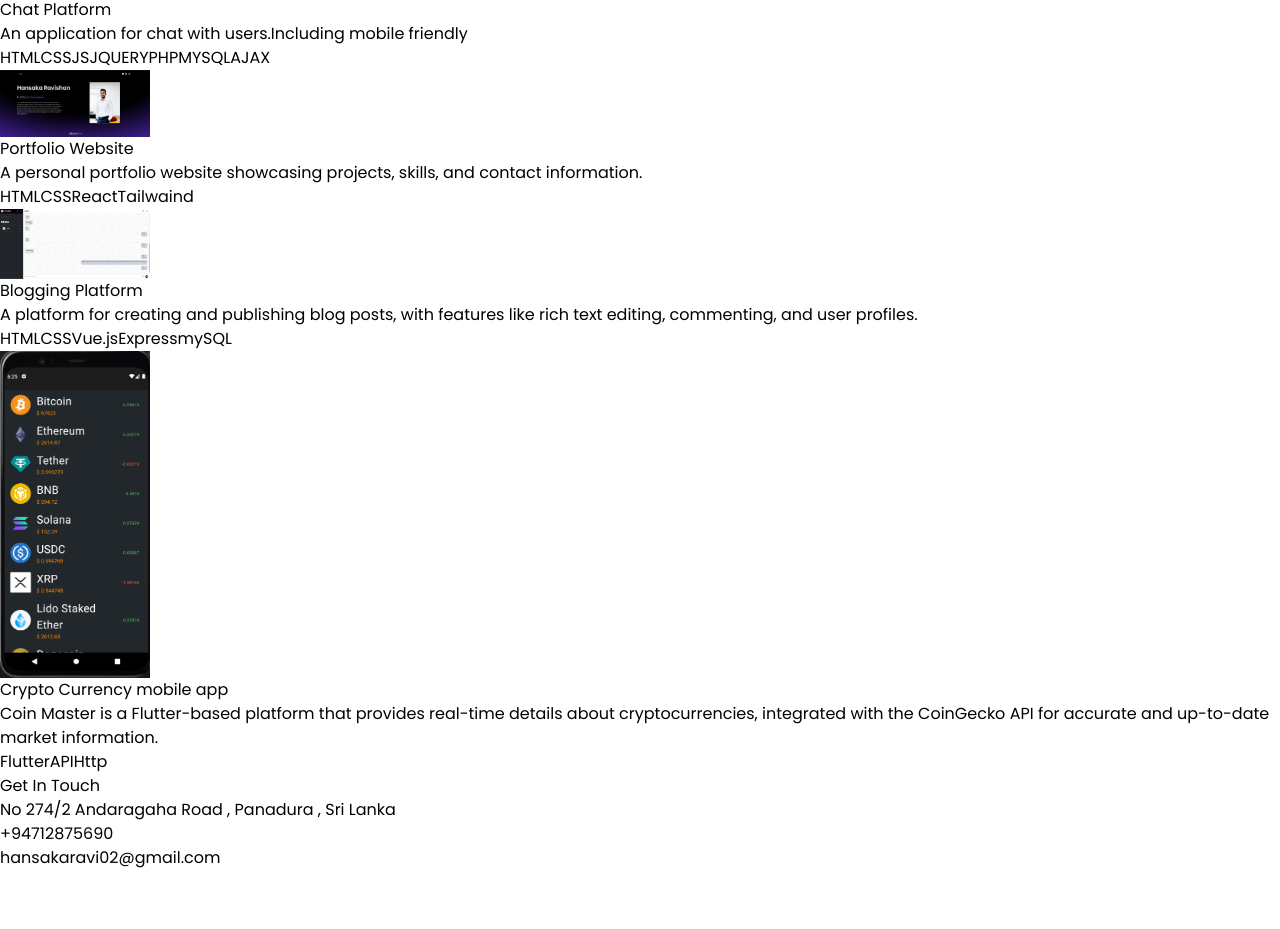
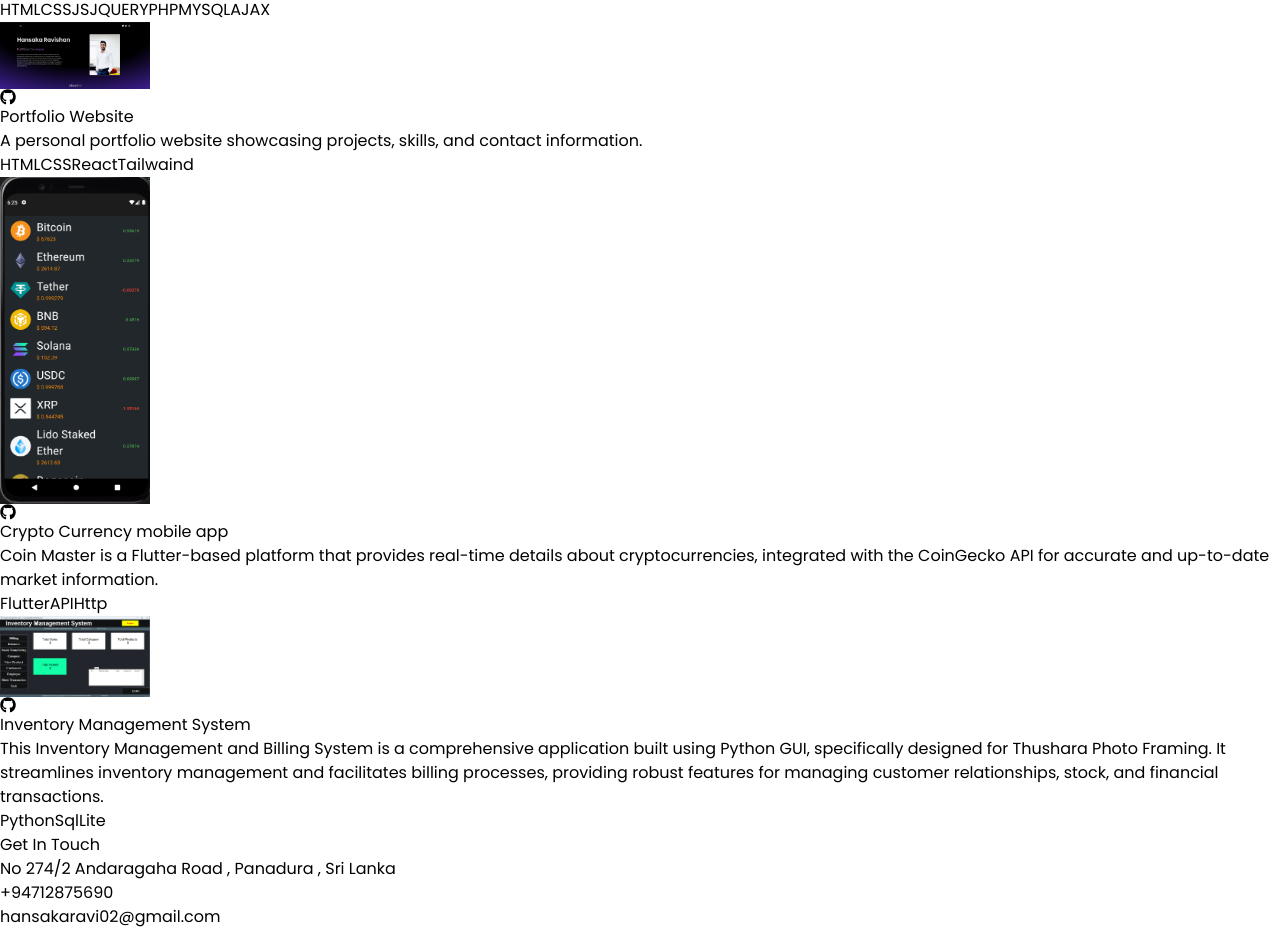
Before and after one commit to Shana2002/portfolio, a React (Vite) app: page / in a window 1280 px wide. Shown: the part 3470-4399 px from the top of the page. Before the commit the page ends 4340 px from the top, so only its background shows below. Built offline with nearby package versions, Linux system fonts and the light colour scheme.

Commit message:
Add Projects2

```diff
--- a/src/components/Project.jsx
+++ b/src/components/Project.jsx
@@ -1,6 +1,7 @@
 import React from 'react'
 import { PROJECTS } from "../constants";
 import {  motion } from "framer-motion";
+import { FaGithub } from "react-icons/fa";
 
 
 const project = () => {
@@ -14,7 +15,7 @@
         <div>
 
             {PROJECTS.map((project,index)=>(
-                <div key={index} className="mb-8 flex flex-wrap lg:justify-center">
+                <div key={index} className="mb-8 flex flex-wrap lg:justify-center items-center">
                     <motion.div
                     whileInView={{opacity:1, x:0}}
                     initial={{opacity:0 , x:-100}}
@@ -33,7 +34,7 @@
                     initial={{opacity:0 , x:100}}
                     transition={{duration:0.5}}
                     className="w-full max-w-xl lg:w-3/4">
-                    <h6 className='mb-2 font-semibold'>{project.title}</h6>
+                    <h6 className='mb-2 font-semibold'><a className='flex gap-2 items-center' target="_blank" href={project.link}><FaGithub />{project.title}</a></h6>
                     <p className="mb-4 text-neutral-400">{project.description}</p>
                     {
                         project.technologies.map((tech,index)=>(
--- a/src/constants/index.js
+++ b/src/constants/index.js
@@ -3,6 +3,7 @@
 import project3 from "../assets/projects/project-3.jpg";
 import project4 from "../assets/projects/project-4.jpg";
 import project5 from "../assets/projects/project-5.jpg";
+import project6 from "../assets/projects/project-6.png";
 
 export const HERO_CONTENT = `I am a passionate full stack developer with a knack for crafting robust and scalable web applications. Currently pursuing my undergraduate degree at Cardiff Metropolitan University, I have honed my skills in front-end technologies like HTML, CSS, JavaScript, and React, as well as back-end technologies like Node.js, PHP, Python, MySQL, and MongoDB. My goal is to leverage my expertise to create innovative solutions that drive business growth and deliver exceptional user experiences.`;
 
@@ -46,13 +47,15 @@
     description:
       "Welcome to the repository for The Gallery Café website and food ordering system.",
     technologies: ["HTML", "CSS", "JS","PHP","MYSQL"],
+    link: "https://github.com/Shana2002/galleryCafe",
   },
   {
     title: "Chat Platform",
-    image: project2,
+    image: project4,
     description:
       "An application for chat with users.Including mobile friendly",
     technologies: ["HTML", "CSS", "JS", "JQUERY","PHP","MYSQL","AJAX"],
+    link: "https://github.com/Shana2002/",
   },
   {
     title: "Portfolio Website",
@@ -60,13 +63,7 @@
     description:
       "A personal portfolio website showcasing projects, skills, and contact information.",
     technologies: ["HTML", "CSS", "React", "Tailwaind"],
-  },
-  {
-    title: "Blogging Platform",
-    image: project4,
-    description:
-      "A platform for creating and publishing blog posts, with features like rich text editing, commenting, and user profiles.",
-    technologies: ["HTML", "CSS", "Vue.js", "Express", "mySQL"],
+    link: "https://github.com/Shana2002/portfolio",
   },
   {
     title: "Crypto Currency mobile app",
@@ -74,6 +71,15 @@
     description:
       "Coin Master is a Flutter-based platform that provides real-time details about cryptocurrencies, integrated with the CoinGecko API for accurate and up-to-date market information.",
     technologies: ["Flutter", "API", "Http"],
+    link: "https://github.com/Shana2002/coin-master",
+  },
+  {
+    title: "Inventory Management System",
+    image: project6,
+    description:
+      "This Inventory Management and Billing System is a comprehensive application built using Python GUI, specifically designed for Thushara Photo Framing. It streamlines inventory management and facilitates billing processes, providing robust features for managing customer relationships, stock, and financial transactions.",
+    technologies: ["Python", "SqlLite"],
+    link: "https://github.com/Shana2002/IMS",
   },
 ];
 
```
Also changed, not shown: src/assets/projects/project-6.png (added).
